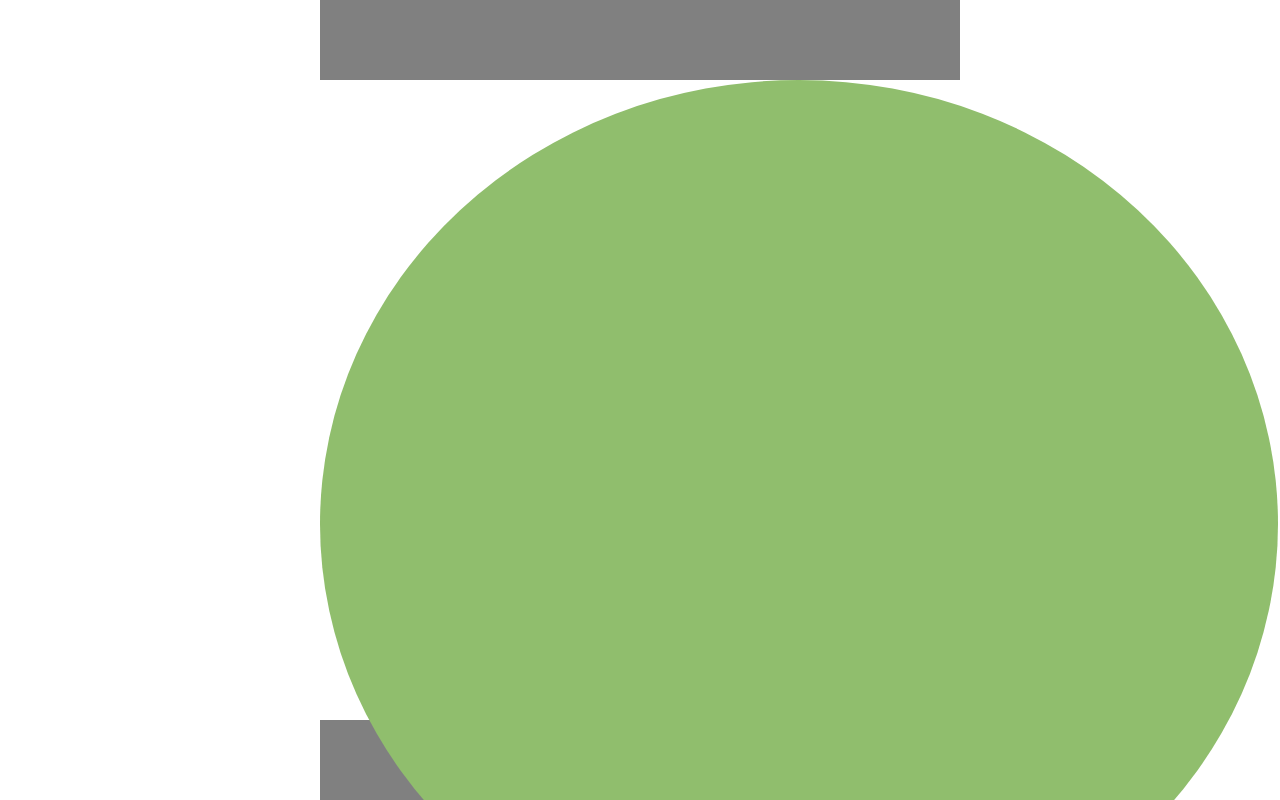
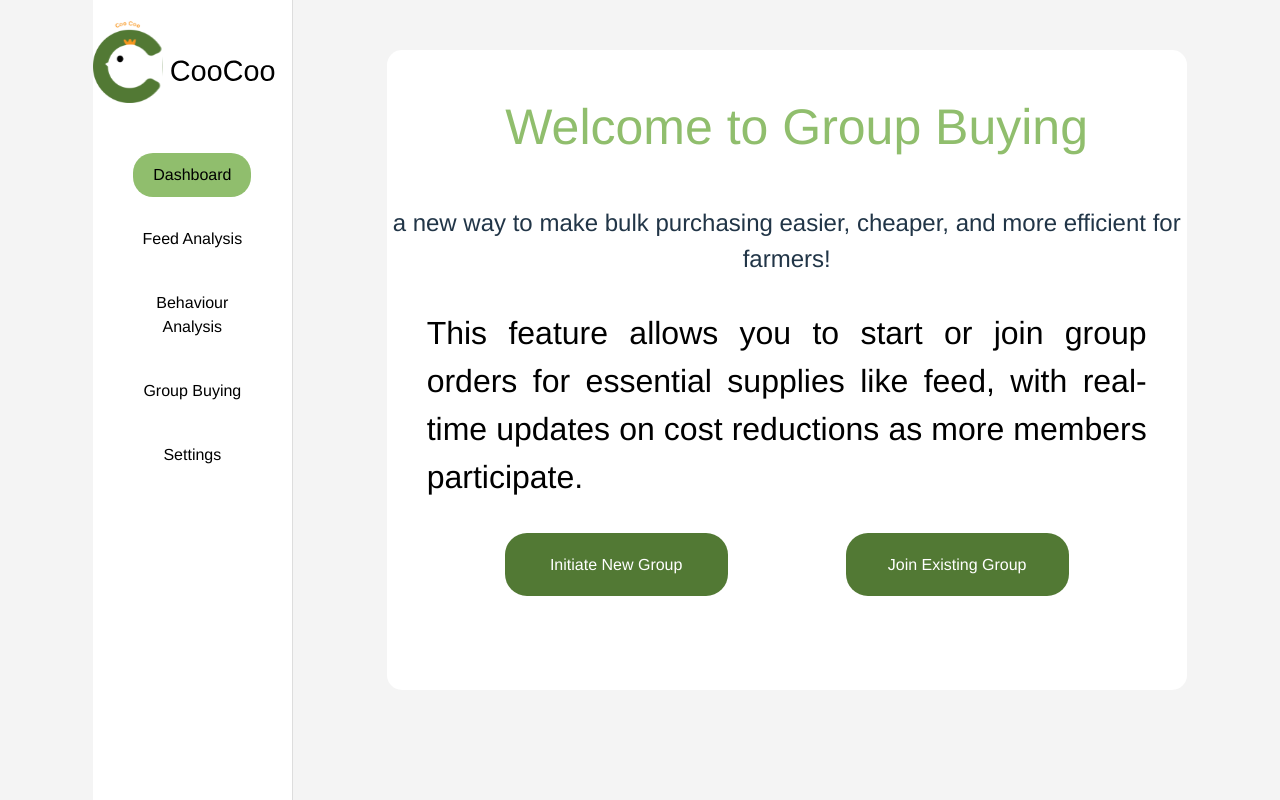
Before and after one commit to reaapunzell/CooCoo-app, a React (Vite) app in the folder rea-front/coocoo-app/: page /groupbuying in a window 1280 px wide. Shown: the top 800 px of the page. Built offline with nearby package versions, Linux system fonts and the light colour scheme.

Commit message:
existing groups page

```diff
--- a/rea-front/coocoo-app/index.html
+++ b/rea-front/coocoo-app/index.html
@@ -1,6 +1,10 @@
 <!doctype html>
 <html lang="en">
   <head>
+    <link
+    href="https://fonts.googleapis.com/css?family=Arimo&display=swap"
+    rel="stylesheet"
+  />
     <meta charset="UTF-8" />
     <link rel="icon" type="image/svg+xml" href="CooCoo Main logo.svg" />
     <meta name="viewport" content="width=device-width, initial-scale=1.0" />
--- a/rea-front/coocoo-app/src/App.jsx
+++ b/rea-front/coocoo-app/src/App.jsx
@@ -4,6 +4,7 @@ import SignUp from "./pages/SignUp.jsx";
 import WeatherComponent from './components/Weather.jsx';
 import Navigation from './components/Navigation.jsx';
 import GroupBuyingOnboarding from './components/Group Buying/Onboarding.jsx';
+import ExistingGroups from './components/Group Buying/ExistingGroups.jsx';
 
 function App() {
   return (
@@ -13,6 +14,7 @@ function App() {
         <Route path="/weather" element={<WeatherComponent/>} />
         <Route path="/" element={<Navigation/>} />
         <Route path="/groupbuying" element={<GroupBuyingOnboarding/>} />
+        <Route path="/existing-groups" element={<ExistingGroups/>} />
       </Routes>
     </BrowserRouter>
   );
--- /dev/null
+++ b/rea-front/coocoo-app/src/components/Group Buying/ExistingGroups.jsx
@@ -0,0 +1,33 @@
+import React from "react";
+import { useNavigate } from "react-router-dom";
+import "./Onboarding.css";
+import Navigation from "../Navigation";
+
+const ExistingGroups = () => {
+  return (
+    <div className="app-container">
+      <Navigation />
+      <div className="existing-groups-container">
+        <div className="header">
+          <span> Select your Group Order Option</span>
+        </div>
+        <div className="groups-selection">
+          <div className="group">
+            <input type="radio" name="join-group" />
+            <span className="number-of-farmers">10</span>
+            <span className="feed-name">
+              {" "}
+              Chicken Feed Mixed Poultry Grain 10kg
+            </span>
+            <span className="currency">R</span>
+            <span className="price"></span>
+            <span className="per-person">per person</span>
+          </div>
+        </div>
+        <button className="joingroup-btn">Join Group</button>
+      </div>
+    </div>
+  );
+};
+
+export default ExistingGroups;
--- a/rea-front/coocoo-app/src/components/Group Buying/Onboarding.css
+++ b/rea-front/coocoo-app/src/components/Group Buying/Onboarding.css
@@ -3,21 +3,122 @@
   }
   body {
     font-size: 14px;
-    background-color:gray;
+    font-family: Arimo;
   }
 
-  .onboarding-container{
-    width: 80vh;
+  .app-container {
+    width: 100%;
+    height: 1442px;
+    background: rgba(244,244,244,1);
+    opacity: 1;
+    position: absolute;
+    top: 0px;
+    left: 0px;
+    overflow: hidden;
+    display:flex;
+    justify-content: space-evenly;
+  }
+
+  .onboarding-container, .existing-groups-container{
+    width: 100vh;
    background-color: white;
    height: 80vh;
+   border-radius: 15px;
+   text-align: center;
+    margin-top: 50px;
+  }
+
+
+
+  .welcome-banner h1{
+    color:rgba(144,190,109,1) ;
+    margin: 50px 0px 0px 20px;
+    font-family: Arimo;
+    font-weight: Bold;
+    font-size: 50px;
+    opacity: 1;
+  }
+
+  .welcome-banner p {
+    font-size: 24px;
+    margin: 50px 0 0;
+  }
+
+  .description {
+    color: rgba(0,0,0,1);
+    font-family: Arimo;
+    font-weight: Bold;
+    font-size: 32px;
+    opacity: 1;
+    text-align: justify;
+    margin: 20px 40px ;
 
   }
+  .buttons-container {
+    display: flex;
+    justify-content: space-evenly;
+  }
 
-  .circle{
-    width: 958px;
-    height: 888px;
+  button {
+    width: 223px;
+  height: 63px;
+  background: rgba(82,121,52,1);
+  opacity: 1;
+  border-top-left-radius: 22px;
+  border-top-right-radius: 22px;
+  border-bottom-left-radius: 22px;
+  border-bottom-right-radius: 22px;
+  overflow: hidden;
+  }
+
+  button:hover{
+    background: rgb(145, 212, 94);
+  }
+
+
+
+  .header{
+    width: 100vh;
+    height: 191px;
     background: rgba(144,190,109,1);
-    top: 354px;
-    left: 27px;
-    border-radius: 50%;
+    opacity: 1;
+    top: 2px;
+    left: 7px;
+    border-top-left-radius: 22px;
+    border-top-right-radius: 22px;
+    border-bottom-left-radius: 22px;
+    border-bottom-right-radius: 22px;
+    overflow: hidden;
   }
+
+  .header span {
+    width: 608px;
+    color: rgba(255,255,255,1);
+    font-family: Arimo;
+    font-weight: Bold;
+    font-size: 40px;
+    opacity: 1;
+    text-align: center;
+  }
+
+  .group{
+    display: flex;
+    flex-direction: row;
+    justify-content: space-between;
+    font-size: 20px;
+    border-style: solid;
+    border-color: black;
+    border-radius: 8px;
+    border-width: 1px;
+    height: 120px;
+    margin: 20px 10px;
+  }
+
+  .group span {
+    width: 145px;
+    color: rgba(0,0,0,1);
+    font-family: Arimo;
+    font-weight: Bold;
+    opacity: 1;
+    text-align: left;
+  }
--- a/rea-front/coocoo-app/src/components/Group Buying/Onboarding.jsx
+++ b/rea-front/coocoo-app/src/components/Group Buying/Onboarding.jsx
@@ -1,26 +1,62 @@
 import React from "react";
-import { useNavigate } from 'react-router-dom';
+import { useNavigate } from "react-router-dom";
 import "./Onboarding.css";
+import Navigation from "../Navigation";
 
 const GroupBuyingOnboarding = () => {
+    const navigate = useNavigate();
 
-    const handleSubmit = (e) =>{
-        e.preventDefault();
-        navigate('/initiatenewgroup')
-    }
+  const initiateNewGroup = (e) => {
+    e.preventDefault();
+    navigate("/initiatenewgroup");
+  };
 
+  const joinExisitngGroup = (e) => {
+    e.preventDefault();
+    navigate("/existing-groups");
+  };
 
-    return(
-        <div className="onboarding-container" >
-            <div className="circle"></div>
-            <h1>Welcome to Group Buying</h1>
-            <p>a new way to make bulk purchasing easier, cheaper, and more efficient for farmers! </p>
-            <p> This feature allows you to start or join group orders for essential supplies like feed, with real-time updates on cost reductions as more members participate.</p>
-        <button className ="onboarding-btn" type="button" onClick={handleSubmit}> Initiate New Group</button>
-        <button> Join Group </button>
+  return (
+    <div className="app-container">
+        <Navigation/>
+      <div className="onboarding-container">
+        <div className="welcome-banner">
+          <div className="circle"></div>
+          <h1>Welcome to Group Buying</h1>
+          <p>
+            a new way to make bulk purchasing easier, cheaper, and more
+            efficient for farmers!{" "}
+          </p>
         </div>
-    )
-}
+        <div className="description">
+          <p>
+            {" "}
+            This feature allows you to start or join group orders for essential
+            supplies like feed, with real-time updates on cost reductions as
+            more members participate.
+          </p>
+        </div>
+        <div className="buttons-container">
+          <button
+            className="initiate-btn"
+            type="button"
+            onClick={initiateNewGroup}
+          >
+            {" "}
+            Initiate New Group
+          </button>
+          <button
+            className="join-btn"
+            type="button"
+            onClick={joinExisitngGroup}
+          >
+            {" "}
+            Join Existing Group
+          </button>
+        </div>
+      </div>
+    </div>
+  );
+};
 
-
-export default GroupBuyingOnboarding
+export default GroupBuyingOnboarding;
--- a/rea-front/coocoo-app/src/components/Navigation.css
+++ b/rea-front/coocoo-app/src/components/Navigation.css
@@ -10,7 +10,8 @@
     width: 200px;
     height: 100vh;
     border-right: 1px solid #ddd;
-    margin-left:0px;
+
+    left:0px;
 }
 
 
@@ -21,7 +22,7 @@
 
 
 .navigation-bar .nav-link {
-    font-family: Arial, sans-serif;
+    font-family: Arimo, sans-serif;
     font-size: 16px;
     color: black;
     text-align: center;
--- a/rea-front/coocoo-app/src/components/Navigation.jsx
+++ b/rea-front/coocoo-app/src/components/Navigation.jsx
@@ -9,7 +9,7 @@ function Navigation(){
         <Nav defaultActiveKey="/dashboard" className="navigation-bar" >
             <Nav.Link href="/dashboard">Dashboard</Nav.Link>
             <Nav.Link href="/feedanalysis">Feed Analysis</Nav.Link>
-            <Nav.Link href="/behaviouranalysis">Behaviour Analysis</Nav.Link>
+            <Nav.Link href="/weather">Behaviour Analysis</Nav.Link>
             <Nav.Link href="/groupbuying">Group Buying</Nav.Link>
             <Nav.Link href="/settings">Settings</Nav.Link>
         </Nav>
--- a/rea-front/coocoo-app/src/components/Weather.jsx
+++ b/rea-front/coocoo-app/src/components/Weather.jsx
@@ -49,7 +49,7 @@ const WeatherComponent = () => {
         <div className="weather-card" >
             <p>Today</p>
             <div className="weather-card-data" >
-            <img> </img>
+
       <p>{weatherData.temperature}16 °C </p>
       </div>
       </div>
@@ -59,7 +59,7 @@ const WeatherComponent = () => {
         <div className="weather-card" >
             <p>Today</p>
             <div className="weather-card-data" >
-            <img> </img>
+
       <p>{weatherData.humidity}30 % </p>
       </div>
       </div>
```
